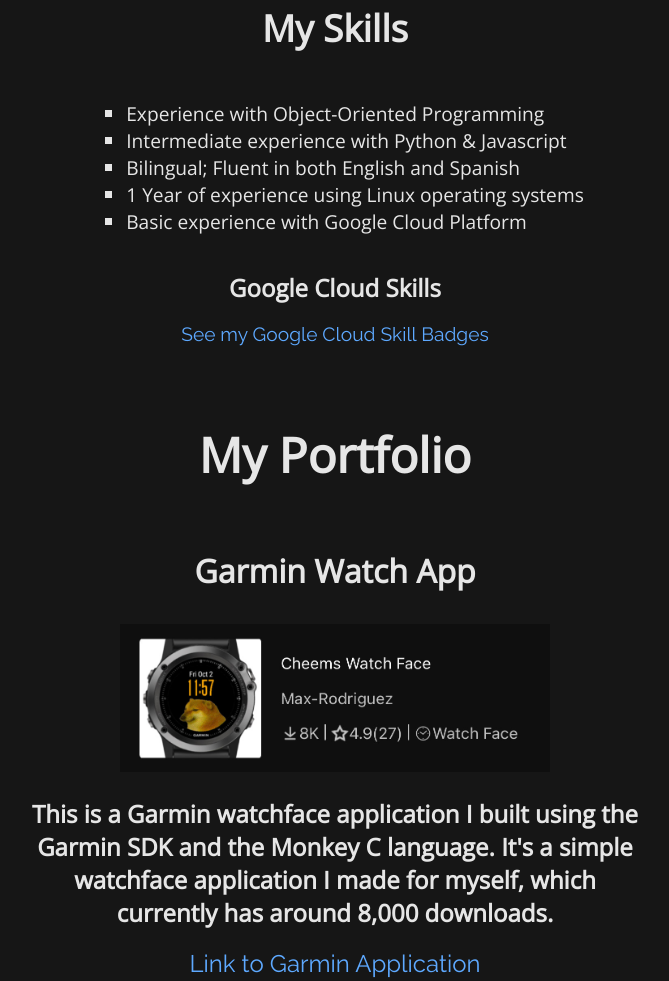
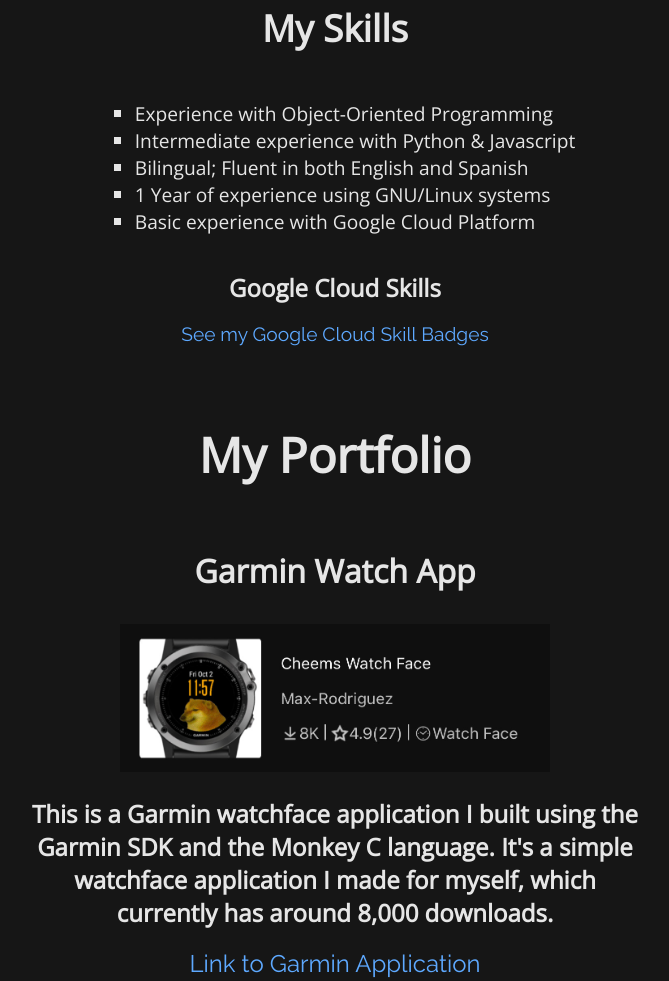
Before and after one commit to Max-Rodriguez/max-rodriguez.github.io, a plain HTML site: page index.html in a window 1280 px wide. Shown: the part 1435-2416 px from the top of the page, without its empty margins (305-974 px from the left). Drawn offline with nearby package versions, Linux system fonts and the light colour scheme.

Commit message:
Small edit

```diff
--- a/index.html
+++ b/index.html
@@ -407,7 +407,7 @@
                         <li>Experience with Object-Oriented Programming</li>
                         <li>Intermediate experience with Python & Javascript</li>
                         <li>Bilingual; Fluent in both English and Spanish</li>
-                        <li>1 Year of experience using Linux operating systems</li>
+                        <li>1 Year of experience using GNU/Linux systems</li>
                         <li>Basic experience with Google Cloud Platform</li>
                     </ul>
 
```
